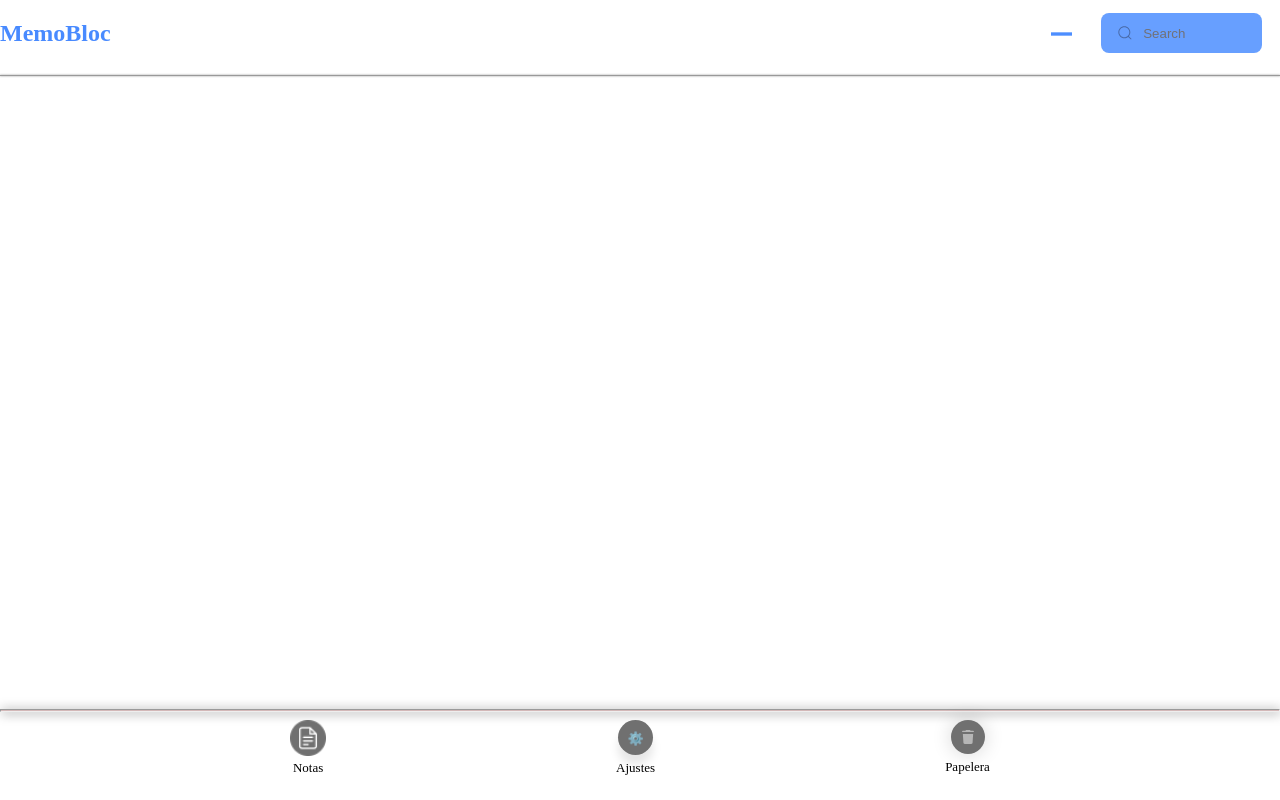
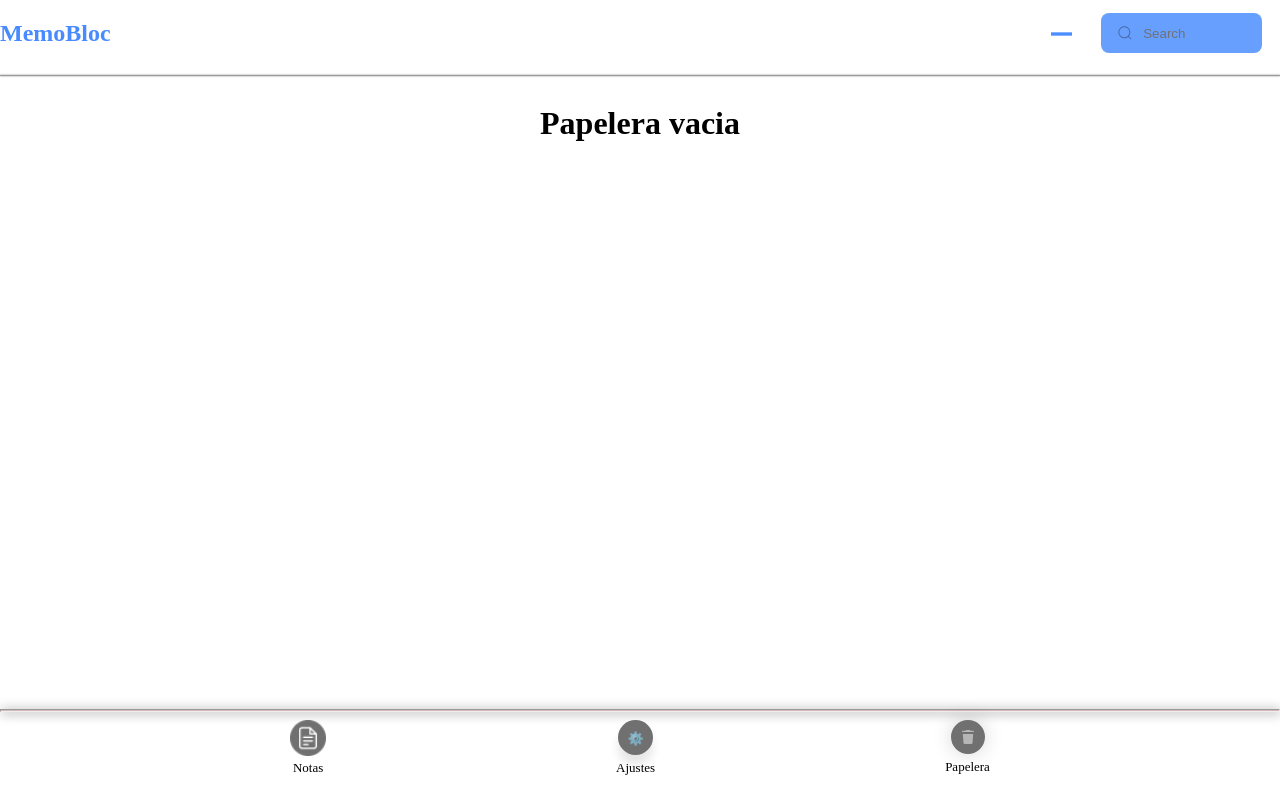
Before and after one commit to Alan-Ribeca/Bloc-de-nota, a plain HTML site: page pages/papelera.html in a window 1280 px wide. Drawn offline with Linux system fonts and the light colour scheme.

Commit message:
mensaje para cuando se vacia la papelera

```diff
--- a/js/papelera.js
+++ b/js/papelera.js
@@ -1,3 +1,4 @@
+const papeleraDiv = document.querySelector(".papeleraEchas");
 let localPapelera = JSON.parse(localStorage.getItem("localPapelera")) || [];
 
 function cargarLocalPapelera() {
@@ -10,7 +11,6 @@ window.onload = function () {
 };
 
 function mostrarLocalPapelera() {
-    const papeleraDiv = document.querySelector(".papeleraEchas");
     papeleraDiv.innerHTML = "";
 
     for (let tarjeta of localPapelera) {
@@ -45,6 +45,10 @@ function mostrarLocalPapelera() {
         contenedorBloc.appendChild(btnDelete);
         papeleraDiv.appendChild(contenedorBloc);
     }
+
+    if(localPapelera.length === 0) {
+        mostrarMensaje(`Papelera vacia`)
+    }
 }
 
 function editarCard(id) {
@@ -61,3 +65,11 @@ function botonEliminar(id) {
         mostrarLocalPapelera();
     }
 }
+
+function mostrarMensaje(mensaje) {
+    const mensajeVacio = document.createElement("h1");
+    mensajeVacio.classList.add("msjPapelera");
+    mensajeVacio.textContent = mensaje
+
+    papeleraDiv.appendChild(mensajeVacio)
+}
--- a/pages/papelera.html
+++ b/pages/papelera.html
@@ -14,7 +14,7 @@
 
 <body>
     <nav class="nav">
-        <h1>MemoBloc</h1>
+        <h1 class="h1Principal">MemoBloc</h1>
         <section class="switch">
             <div class="group">
                 <svg class="icon" aria-hidden="true" viewBox="0 0 24 24">
--- a/style/footer.css
+++ b/style/footer.css
@@ -188,7 +188,13 @@ a{
   text-decoration: none;
 }
 
+/* css de papelera */
 .papeleraEchas{
   flex: 1;
   height: 100vh;
 }
+
+.msjPapelera{
+  display: flex;
+  justify-content: center;
+}
--- a/style/style.css
+++ b/style/style.css
@@ -24,12 +24,12 @@ body {
   background-color: #d3b8b8;
   box-shadow: 1px 1px 11px 0 #6e6e6e;
 }
+
 .bloc {
   flex: 1;
   height: 100vh;
 }
 
-
-h1{
+.h1Principal{
   color: #488AFF;
 }
```
Also changed, not shown: index.html (+1 -1 lines).
